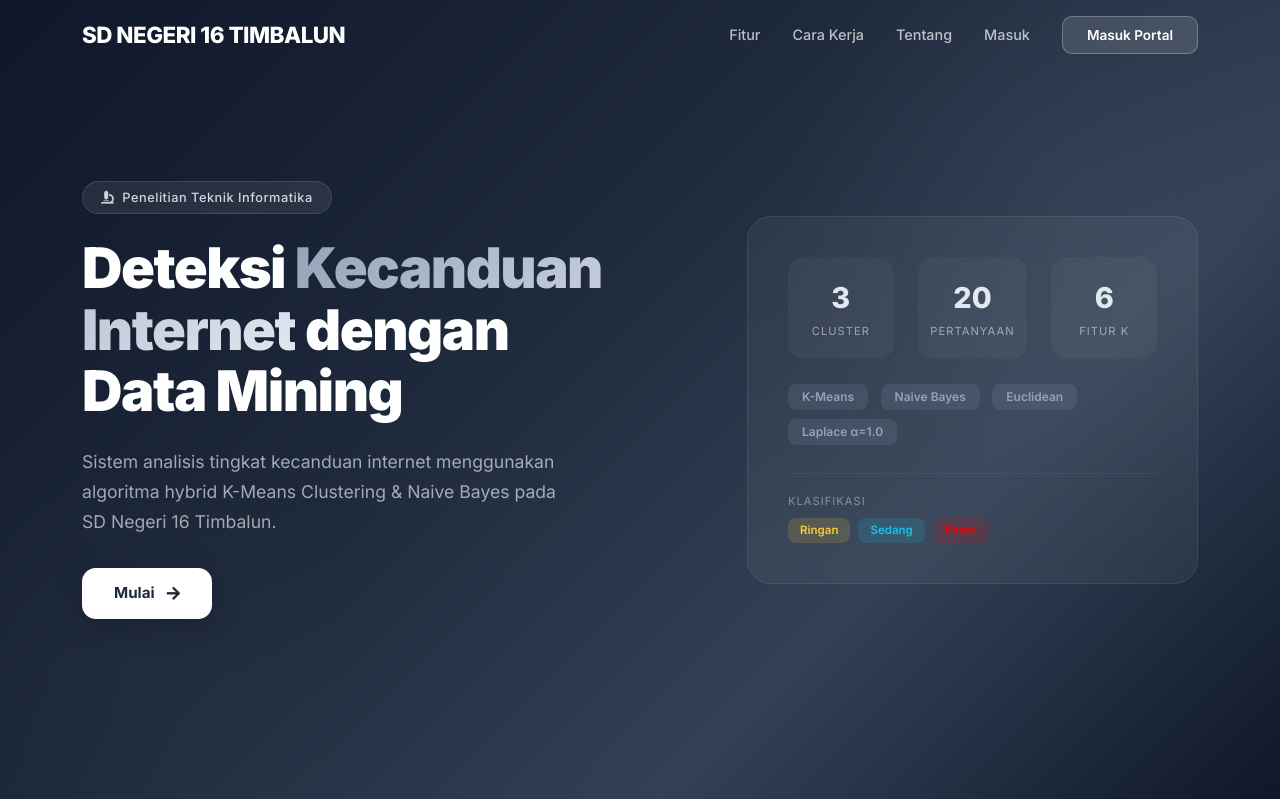
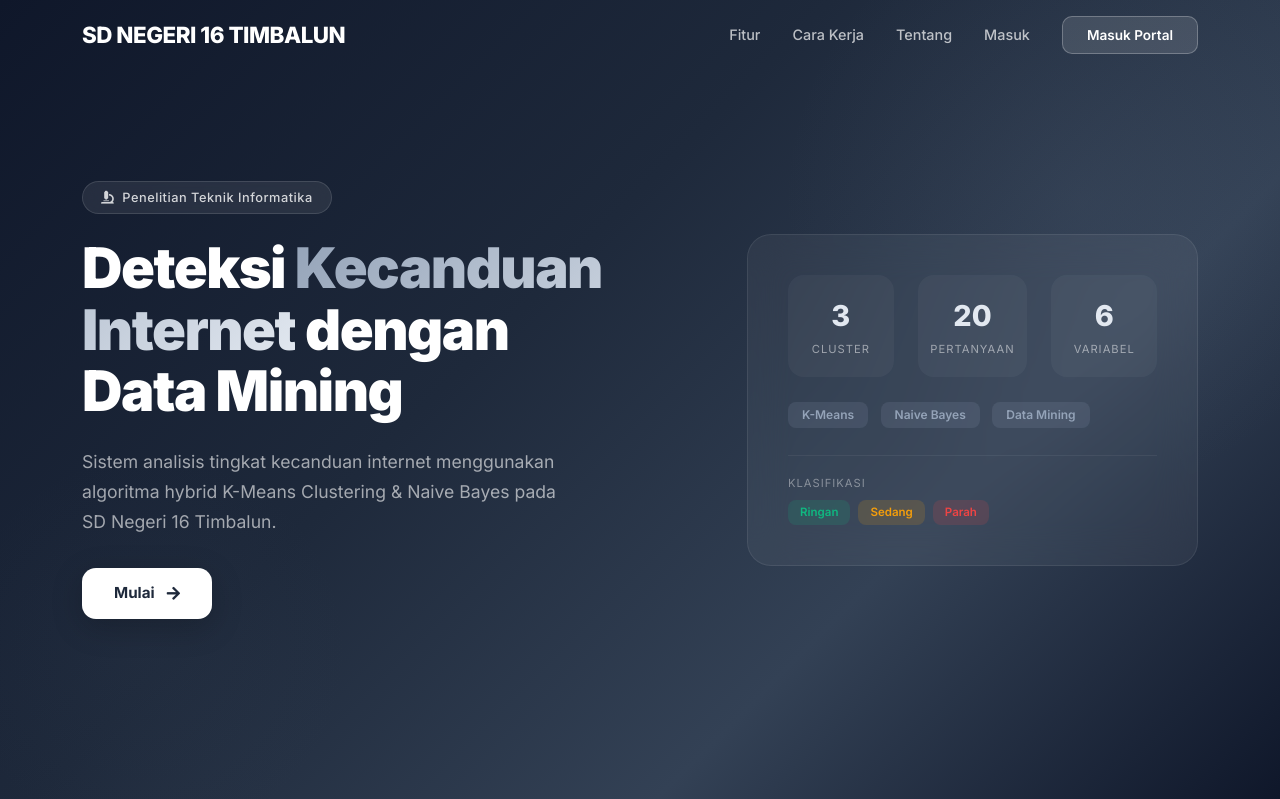
Before and after one commit to alexdesfinov/kmeans-nb, a PHP site: page / in a window 1280 px wide. Shown: the top 799 px of the page. Run offline with PHP 8.4, Linux system fonts and the light colour scheme; data comes from the database, SQL or seed files in the repository.

Commit message:
Add Signature blok and change clasification color

```diff
--- a/index.php
+++ b/index.php
@@ -461,14 +461,13 @@ $isLoggedIn = !empty($_SESSION['id']);
                             </div>
                             <div class="stat-item">
                                 <div class="num"><?= $countFitur ?></div>
-                                <div class="label">Fitur K</div>
+                                <div class="label">Variabel</div>
                             </div>
                         </div>
                         <div>
                             <span class="algo-tag">K-Means</span>
                             <span class="algo-tag">Naive Bayes</span>
-                            <span class="algo-tag">Euclidean</span>
-                            <span class="algo-tag">Laplace α=1.0</span>
+                            <span class="algo-tag">Data Mining</span>
                         </div>
                         <div style="margin-top:1.2rem;padding-top:1.2rem;border-top:1px solid rgba(255,255,255,0.06);">
                             <div style="font-size:0.7rem;opacity:0.4;text-transform:uppercase;letter-spacing:1px;margin-bottom:8px;">Klasifikasi</div>
@@ -482,14 +481,14 @@ $isLoggedIn = !empty($_SESSION['id']);
                                         $bg = 'rgba(130,214,22,0.15)';
                                         $color = '#82d616';
                                     } elseif (strtolower($cls) === 'ringan') {
-                                        $bg = 'rgba(251,207,51,0.15)';
-                                        $color = '#fbcf33';
+                                        $bg = 'rgba(16,185,129,0.15)';
+                                        $color = '#10b981';
                                     } elseif (strtolower($cls) === 'sedang') {
-                                        $bg = 'rgba(23,193,232,0.15)';
-                                        $color = '#17c1e8';
+                                        $bg = 'rgba(245,158,11,0.15)';
+                                        $color = '#f59e0b';
                                     } elseif (strtolower($cls) === 'parah') {
-                                        $bg = 'rgba(234,6,6,0.15)';
-                                        $color = '#ea0606';
+                                        $bg = 'rgba(239,68,68,0.15)';
+                                        $color = '#ef4444';
                                     }
 
                                     echo '<span style="background:' . $bg . ';color:' . $color . ';padding:4px 12px;border-radius:8px;font-size:0.72rem;font-weight:600;">' . htmlspecialchars($cls) . '</span>';
```
Also changed, not shown: portal/assets/css/style.css (+7 -7 lines), portal/module/print/index.php (+37 -0 lines).
